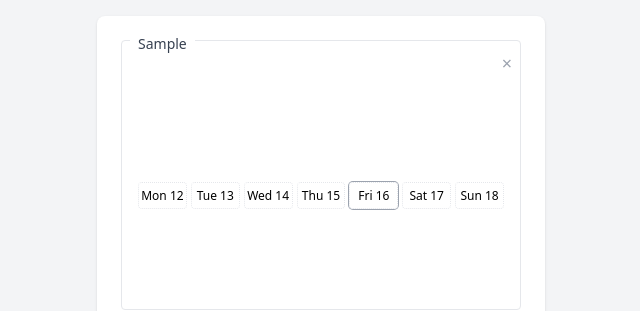
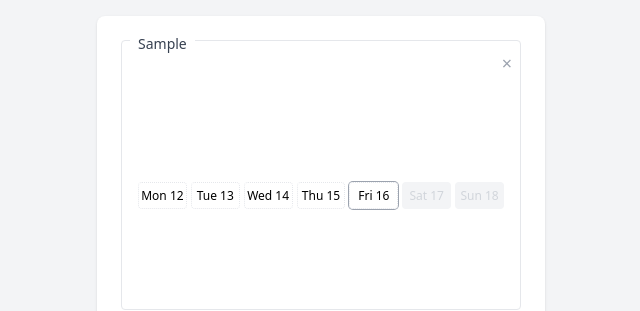
Before and after one commit to alexatnordnet/habittracker, a React (Vite) app: page / in a window 1280 px wide. Both pictures are taken after typing "Sample" into the empty fields and a click on the button "Add". Shown: the top 311 px of the page, without its empty margins (319-959 px from the left). Built offline with nearby package versions, Linux system fonts and the light colour scheme.

Commit message:
fix: clicking the future dates

```diff
--- a/src/components/HabitStats.jsx
+++ b/src/components/HabitStats.jsx
@@ -14,6 +14,13 @@ export default function HabitStats({ habit, view, onToggle }) {
     const month = String(d.getMonth() + 1).padStart(2, '0');
     const day = String(d.getDate()).padStart(2, '0');
     return `${year}-${month}-${day}`;
+  };
+
+  // Check if date is in the future
+  const isFutureDate = (date) => {
+    const today = new Date();
+    today.setHours(0, 0, 0, 0);
+    return date > today;
   };
 
   // Get dates for the current view
@@ -38,7 +45,8 @@ export default function HabitStats({ habit, view, onToggle }) {
         completed,
         isCurrentMonth: isCurrentMonth(date),
         isFutureMonth: isFutureMonth(date),
-        isToday: isToday(date)
+        isToday: isToday(date),
+        isFutureDate: isFutureDate(date)
       };
     });
   };
@@ -247,18 +255,19 @@ export default function HabitStats({ habit, view, onToggle }) {
             <button
               key={index}
               onClick={() => {
-                // Only toggle if not year view
-                if (view !== 'year') {
+                // Only toggle if not year view and not a future date
+                if (view !== 'year' && !stat.isFutureDate) {
                   onToggle(habit.id, stat.date);
                 }
               }}
-              disabled={view === 'year' || (view === 'month' && !stat.isCurrentMonth)}
+              disabled={view === 'year' || (view === 'month' && !stat.isCurrentMonth) || stat.isFutureDate}
               className={`
                 flex items-center justify-center
                 rounded text-center transition-colors
                 ${stat.completed ? 'bg-green-500 text-white' :
                   (view === 'month' && !stat.isCurrentMonth) ? 'bg-gray-200 text-gray-400' :
                   (view === 'year' && stat.isFutureMonth) ? 'bg-gray-200 text-gray-400' :
+                  stat.isFutureDate ? 'bg-gray-100 text-gray-300 cursor-not-allowed' :
                   'border border-dotted hover:bg-gray-100'}
                 ${view === 'year' ? 'cursor-default' : ''}
                 ${stat.isToday ? 'ring-1 ring-gray-400' : ''}
```
